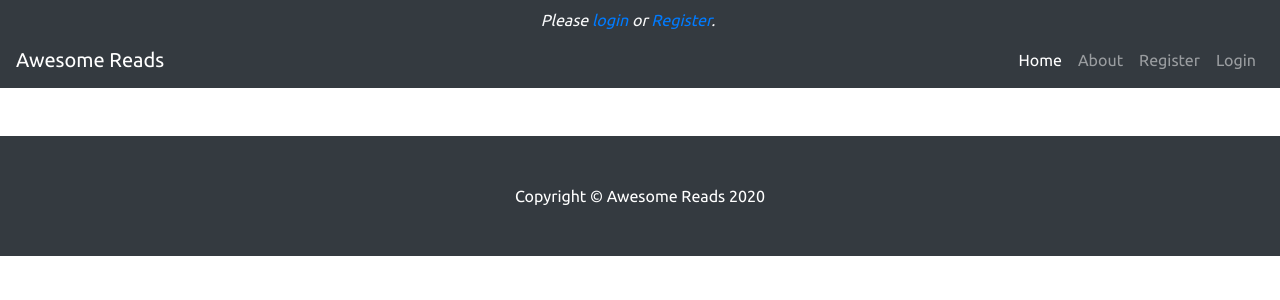
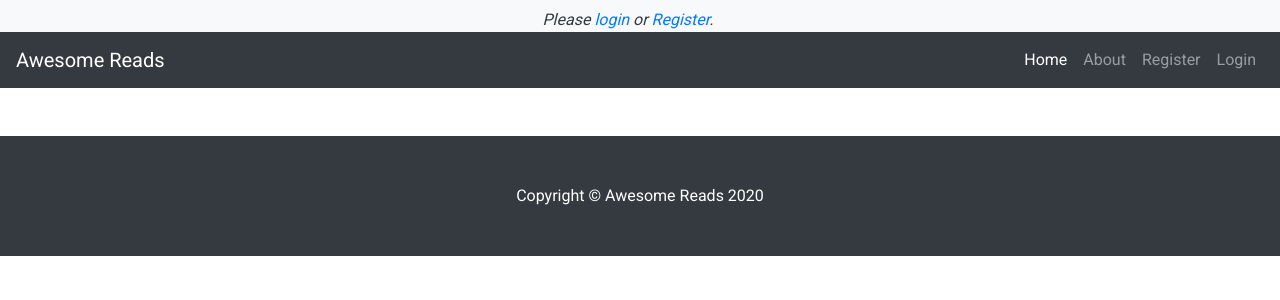
Before and after one commit to rootcanopy/Book-Reviews, a Flask app: page / in a window 1280 px wide. Shown: the top 300 px of the page. Run offline with Flask 2, Linux system fonts and the light colour scheme; some libraries are stand-ins or nearby versions.

Commit message:
more styling done i just couldnt help myself

```diff
--- a/static/style.css
+++ b/static/style.css
@@ -1,7 +1,7 @@
-@import url('https://fonts.googleapis.com/css2?family=Ubuntu:100,200,300,400,500,600,700&display=swap');
+@import url('https://fonts.googleapis.com/css2?family=Roboto&display=swap');
 
 body {
-    font-family: 'Ubuntu', sans-serif;
+    font-family: 'Roboto', sans-serif;
 }
 
 .jumbotron {
@@ -15,3 +15,12 @@ body {
 .card {
     height: 100%;
 }
+
+/* NAVBAR STYLES */
+.bg-dark{
+    background-color: #538ab1;
+}
+
+.navbar-light .navbar-brand  {
+    color: #F5FAFA;
+}
--- a/templates/base.html
+++ b/templates/base.html
@@ -25,16 +25,16 @@
 <body>
 <!-- -->
 {% if 'username' in session %}
-    <div class="text-light font-italic bg-dark pt-2 pr-4 text-center">Welcome Back, {{ session['username'] }}</div>
+    <div class="text-dark font-italic bg-light pt-2 pr-4 text-center">Welcome Back, {{ session['username'] }}</div>
 {% else %}
-    <div class="text-light font-italic bg-dark pt-2 pr-4 text-center">Please <a href="{{ url_for('login') }}">login</a>
+    <div class="text-dark font-italic bg-light pt-2 pr-4 text-center">Please <a href="{{ url_for('login') }}">login</a>
         or <a href="{{ url_for('register') }}">Register</a>.
     </div>
 {% endif %}
 
 <header>
     <nav class="navbar navbar-expand-md navbar-dark bg-dark">
-        <a class="navbar-brand" href="#">Awesome Reads</a>
+        <a class="navbar-brand" href="{{ url_for('index') }}">Awesome Reads</a>
             <button class="navbar-toggler" type="button" data-toggle="collapse" data-target="#navbarNavAltMarkup" aria-controls="navbarNavAltMarkup" aria-expanded="false" aria-label="Toggle navigation">
                 <span class="navbar-toggler-icon"></span>
             </button>
@@ -68,7 +68,7 @@
     <script src="https://cdnjs.cloudflare.com/ajax/libs/popper.js/1.14.3/umd/popper.min.js "></script>
     <script src="https://stackpath.bootstrapcdn.com/bootstrap/4.1.3/js/bootstrap.min.js "></script>
 
-    <script src="{{url_for('static', filename='js/main.js')}}"></script>
+    <script src="{{url_for('static', filename='main.js')}}"></script>
 </body>
 
 </html>
```
Also changed, not shown: templates/index.html (+8 -7 lines).
